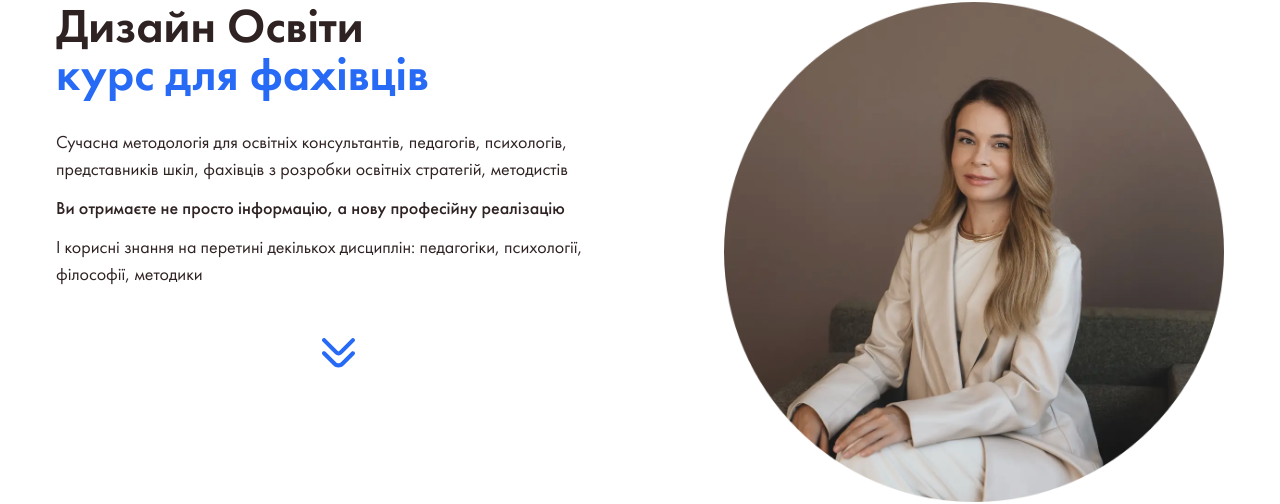
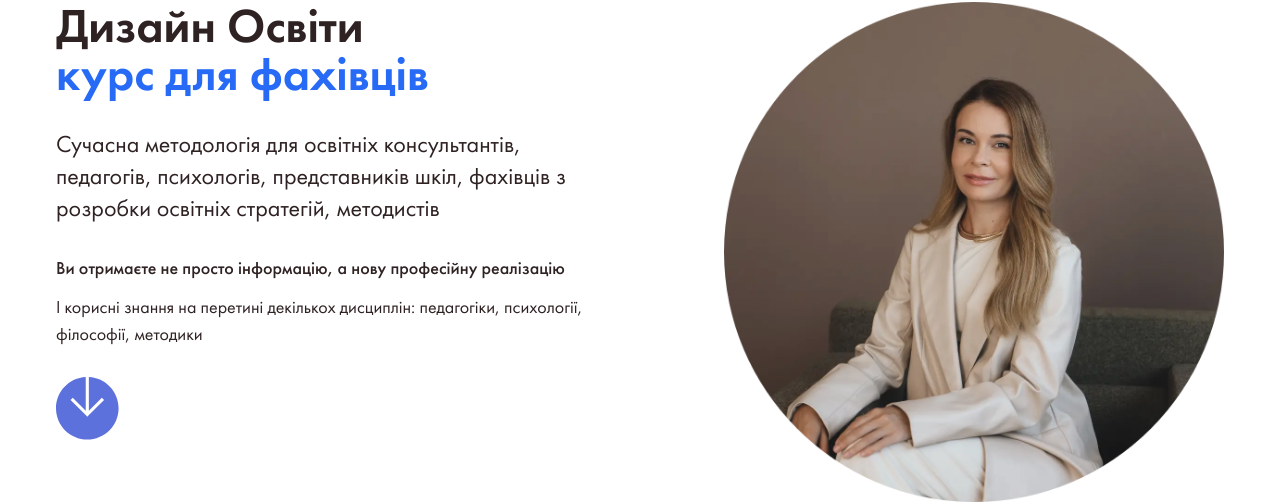
Before and after one commit to klbvct/education_new, a Next.js app: page /course in a window 1280 px wide. Shown: the part 158-662 px from the top of the page. Built offline with nearby package versions, Linux system fonts and the light colour scheme; no server answers.

Commit message:
Match the course hero lead and arrow to the homepage
The first lead paragraph uses the homepage subtitle size (24px), and the
scroll arrow is the homepage's decorative round down-arrow: left-aligned,
visible on all widths, no longer a link.

Co-Authored-By: Claude Opus 5.5 <noreply@anthropic.com>

```diff
--- a/components/CoursePage.tsx
+++ b/components/CoursePage.tsx
@@ -575,14 +575,14 @@ export default function CoursePage({ locale }: { locale: Locale }) {
             <br />
             <span className="text-primary">{t.heroTitleAccent}</span>
           </h1>
+          {/* Lead in the homepage hero's subtitle size (24px) */}
+          <p className="text-2xl">{t.heroLead}</p>
           <div className="flex flex-col gap-3 text-base leading-[1.5] min-[992px]:text-[18px]">
-            <p>{t.heroLead}</p>
             <p className="font-medium">{t.heroGet}</p>
             <p>{t.heroDisciplines}</p>
           </div>
-          <a href="#course-about" className="mx-auto hidden pt-5 transition md:block hover:opacity-60" aria-label={t.aboutHeading}>
-            <Image src="/images/course/hero-arrow.svg" width={33} height={33} alt="" className="rotate-90" />
-          </a>
+          {/* The same decorative round down-arrow as the homepage hero: left-aligned, not a link */}
+          <Image src="/images/subtract.svg" width={64} height={64} alt="" />
         </div>
         <div className="flex flex-1 justify-center md:justify-end">
           <Image
```
